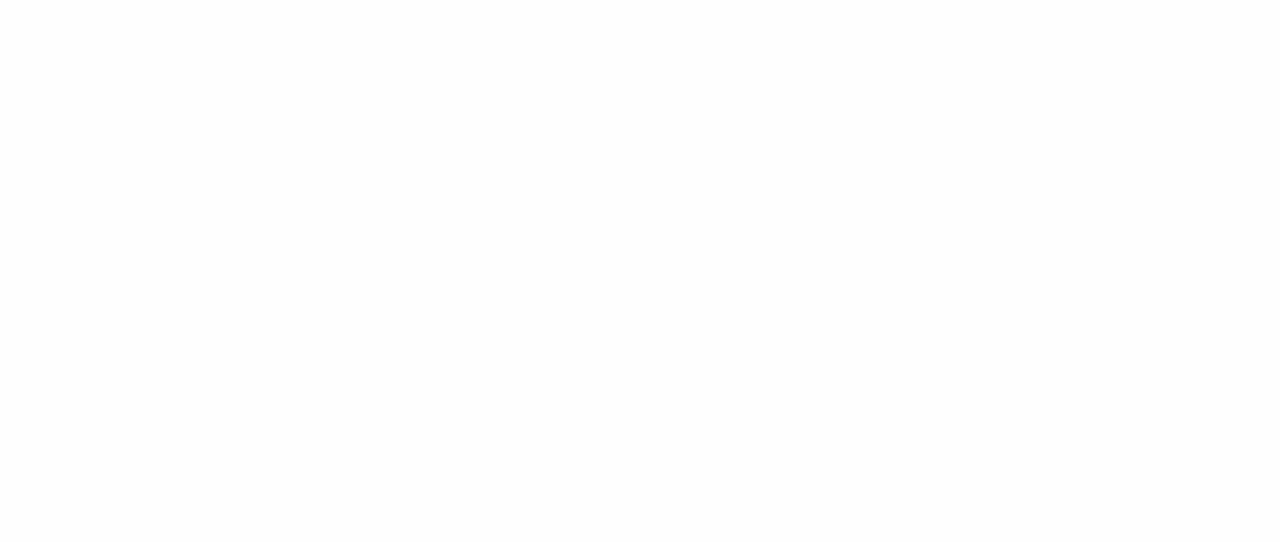
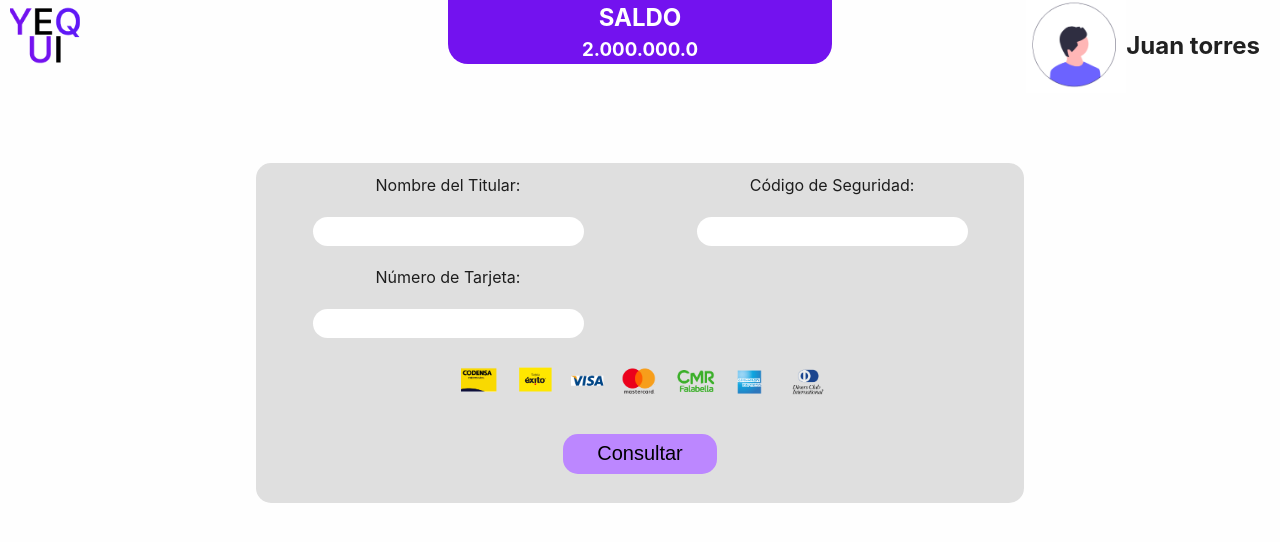
Before and after one commit to Yequi-2023/front_yequi.github.io, a React (Vite) app: page /tarjetasdecredito in a window 1280 px wide. Before the commit this address had no page. Shown: the top 542 px of the page. Built offline with nearby package versions, Linux system fonts and the light colour scheme.

Commit message:
cambios de estructura pantalla de tarjetas de credito con estilos

```diff
--- a/src/App.jsx
+++ b/src/App.jsx
@@ -6,6 +6,7 @@
 import "./App.css";
 import Retiro from "./components/Retiro";
 import PagoServicios2 from "./components/PagoServicios2";
+import TarjetasDeCredito from "./components/TarjetasDeCredito";
 
 function App() {
   return (
@@ -18,6 +19,12 @@
           <Route exact path="/retiro" element={<Retiro />} />
           <Route
             exact
+            path="/tarjetasdecredito"
+            element={<TarjetasDeCredito />}
+          />
+
+          <Route
+            exact
             path="/pagoserviciospublicos"
             element={<PagoServicios2 />}
           />
--- a/src/components/TarjetasDeCredito.jsx
+++ b/src/components/TarjetasDeCredito.jsx
@@ -1,7 +1,69 @@
-import React from "react";
+import React, { useState } from "react";
+import { Navbar } from "../layouts/Navbar";
+import "../styles/TarjetasDeCredito.css";
 
-const TarjetasDeCredito = () => {
-  return <div>TarjetasDeCredito</div>;
-};
+function TarjetasDeCredito() {
+  const [holderName, setHolderName] = useState("");
+  const [securityCode, setSecurityCode] = useState("");
+  const [cardNumber, setCardNumber] = useState("");
+
+  const handleSubmit = (event) => {
+    event.preventDefault();
+    // Enviar los datos a un servidor, realizar la consulta, etc.
+  };
+
+  return (
+    <div className="contenedor-info">
+      <Navbar />
+      <div className="usuario-tarjeta-credito">
+        <div>
+          <form className="formulario-tarjeta-credito" onSubmit={handleSubmit}>
+            <div>
+              <label className="usuario-titular" htmlFor="holderName">
+                Nombre del Titular:
+              </label>
+              <input
+                type="text"
+                id="holderName"
+                value={holderName}
+                onChange={(event) => setHolderName(event.target.value)}
+              />
+            </div>
+            <div>
+              <label className="wrapper" htmlFor="securityCode">
+                Código de Seguridad:
+              </label>
+              <input
+                type="text"
+                id="securityCode"
+                value={securityCode}
+                onChange={(event) => setSecurityCode(event.target.value)}
+              />
+            </div>
+            <div>
+              <label htmlFor="cardNumber">Número de Tarjeta:</label>
+              <input
+                type="text"
+                id="cardNumber"
+                value={cardNumber}
+                onChange={(event) => setCardNumber(event.target.value)}
+              />
+            </div>
+            <div></div>
+            <img
+              className="img-cards"
+              src="/public/logos-avance-tarjeta-credito-min.png"
+              alt="logo-tarjeta-credito"
+            />
+
+            <button type="submit" className="consultar">
+              Consultar
+            </button>
+          </form>
+        </div>
+      </div>
+    </div>
+  );
+}
 
 export default TarjetasDeCredito;
--- /dev/null
+++ b/src/styles/TarjetasDeCredito.css
@@ -0,0 +1,56 @@
+.usuario-tarjeta-credito {
+  margin-top: 70px;
+  width: 100%;
+  display: flex;
+  flex-direction: column;
+  text-align: center;
+}
+
+.formulario-tarjeta-credito {
+  width: 60%;
+  display: grid;
+  margin: 0 auto;
+  background: #dfdfdf;
+  height: 40vh;
+  border-radius: 15px;
+  grid-template-columns: 1fr 1fr;
+  padding: 10px 0;
+}
+
+.formulario-tarjeta-credito input {
+  margin-top: 20px;
+  font-size: 20px;
+  color: black;
+  background: white;
+  border: none;
+  padding: 3px;
+  border-radius: 15px;
+  text-align: center;
+}
+.formulario-tarjeta-credito input:focus-visible {
+  border: none;
+  outline: none;
+}
+.formulario-tarjeta-credito button {
+  margin-top: 10px;
+  font-size: 20px;
+  background-color: #bc87ff;
+  border: none;
+  padding: 7px 20px;
+  border-radius: 15px;
+  cursor: pointer;
+}
+.img-cards {
+  width: 400px;
+  grid-column: 1/3;
+  margin: 0 auto;
+}
+
+.consultar {
+  height: 40px;
+  background: #bc87ff;
+  border-radius: 50px;
+  width: 20%;
+  grid-column: 1/3;
+  margin: 0 auto;
+}
```
Also changed, not shown: public/logos-avance-tarjeta-credito-min.png (added).
